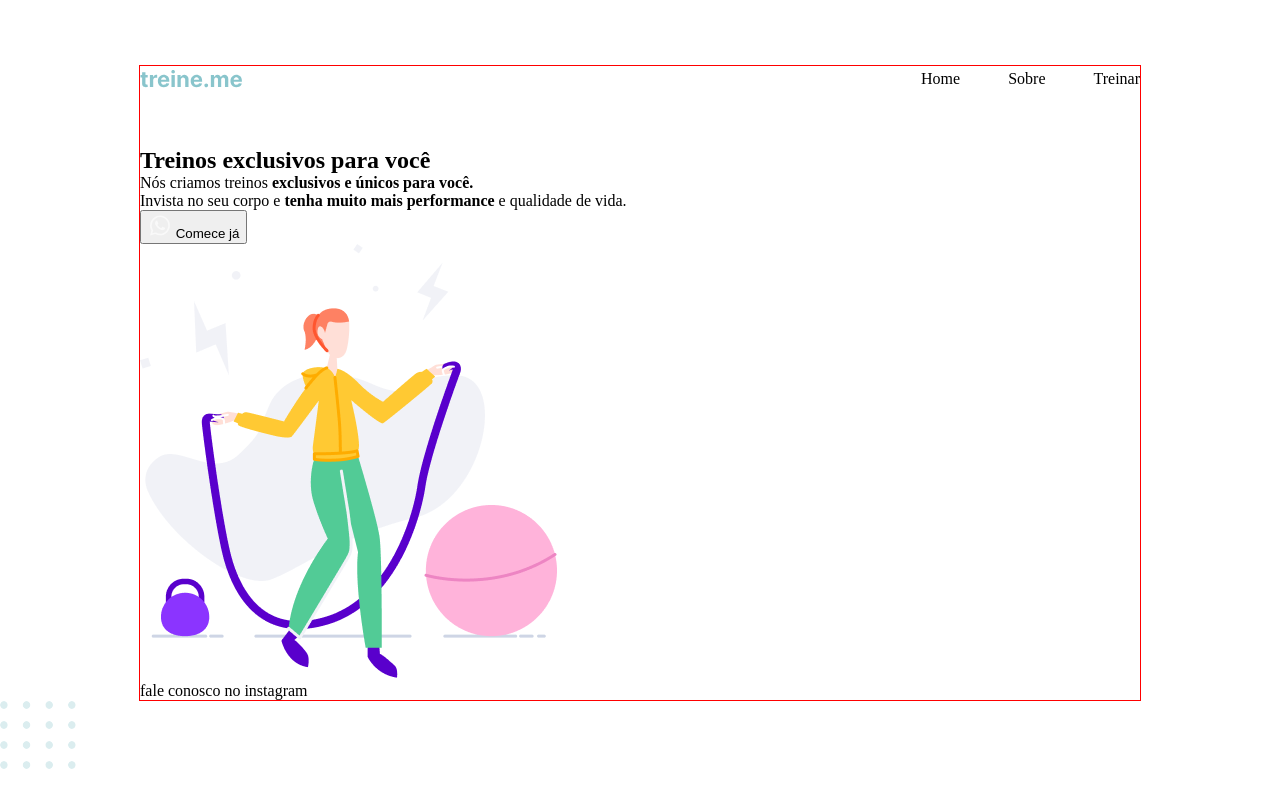
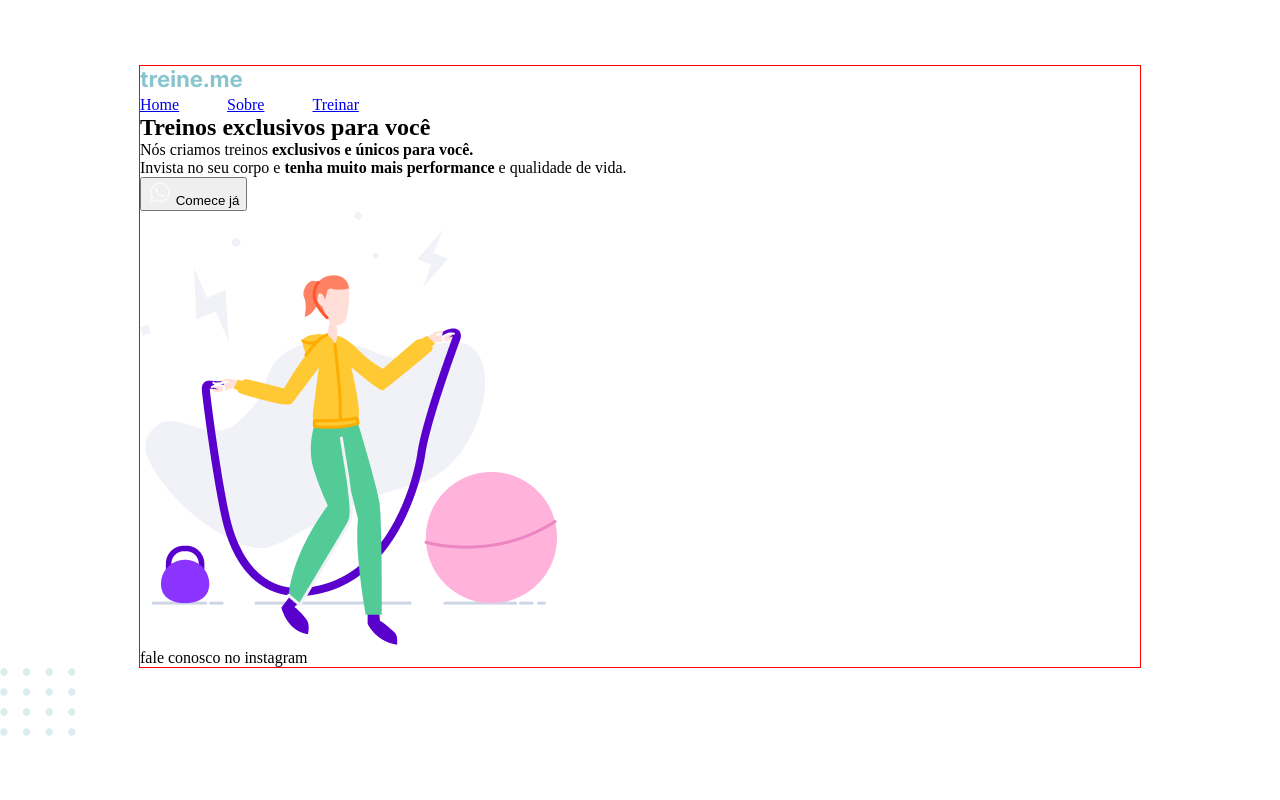
Before and after one commit to robsonat/projeto-02, a plain HTML site: page index.html in a window 1280 px wide. Drawn offline with Linux system fonts and the light colour scheme.

Commit message:
add fonts

```diff
--- a/index.html
+++ b/index.html
@@ -5,19 +5,23 @@
   <meta http-equiv="X-UA-Compatible" content="IE=edge">
   <meta name="viewport" content="width=device-width, initial-scale=1.0">
   <link rel="stylesheet" href="./style.css">
+  <link rel="preconnect" href="https://fonts.googleapis.com">
+  <link rel="preconnect" href="https://fonts.gstatic.com" crossorigin>
+  <link href="https://fonts.googleapis.com/css2?family=Mulish:wght@400;700&family=Open+Sans&display=swap" rel="stylesheet">
   <title>treine.me</title>
 </head>
 <body>
   <div class="page">
-    <header>
-      <img src="./images/logo.svg" alt="Treine-me">
-      <nav>
+    <nav>
+      <a id="logo" href="#">
+        <img src="./images/logo.svg" alt="Treine-me">
+      </a>
         <ul>
-          <li>Home</li>
-          <li>Sobre</li>
-          <li>Treinar</li>
+          <li><a href="#"> Home</a></li>
+          <li><a href="#"> Sobre</a></li>
+          <li><a href="#"> Treinar</a></li>
         </ul>
-      </nav>
+    </nav>
     </header>
     <main>
       <section class="text">
```
